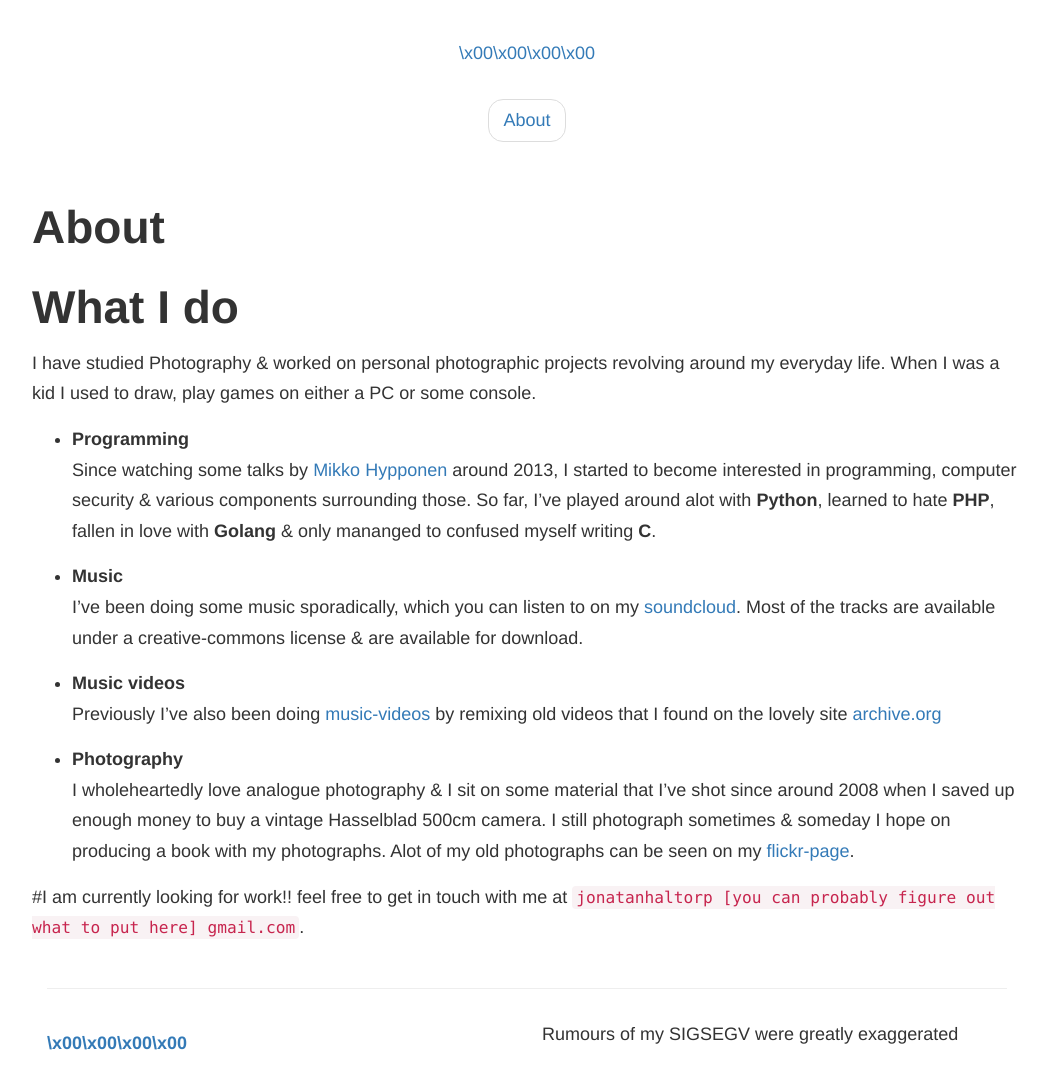
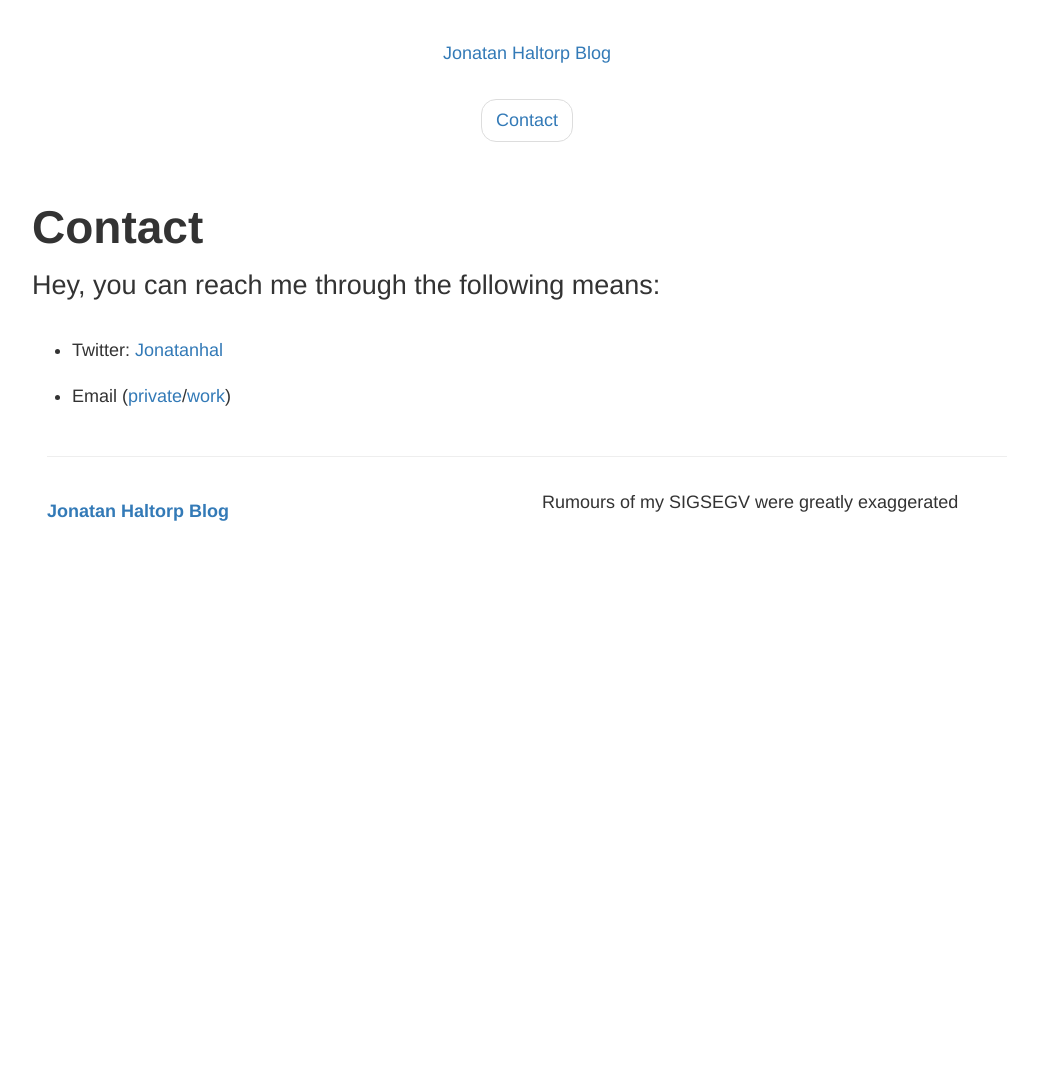
Before and after one commit to jonatanhal/jonatanhal.github.io, a Jekyll site: the page built from contact.md, in a window 1280 px wide. Shown: the whole page, without its empty margins (113-1159 px from the left). Built offline with Jekyll 4.4.1, drawn with Linux system fonts in a browser that asks for light colours; after the commit the page ends 900 px from its top, so only the background shows below that.

Commit message:
correct title, updated new contact page

```diff
--- a/_config.yml
+++ b/_config.yml
@@ -1,5 +1,5 @@
 # Site settings
-title:			\x00\x00\x00\x00
+title:			'Jonatan Haltorp Blog'
 tagline:		'[REDACTED]'
 
 description: 		"Rumours of my SIGSEGV were greatly exaggerated"
--- a/about.md
+++ /dev/null
@@ -1,42 +0,0 @@
----
-layout: page
-title: About
-permalink: /about/
----
-
-# What I do
-
-I have studied Photography & worked on personal photographic projects
-revolving around my everyday life. When I was a kid I used to draw,
-play games on either a PC or some console.
-
-* **Programming**
-  Since watching some talks by
-  [Mikko Hypponen](https://twitter.com/mikko) around 2013, I started
-  to become interested in programming, computer security & various
-  components surrounding those. So far, I've played around alot with
-  **Python**, learned to hate **PHP**, fallen in love with **Golang** & only
-  mananged to confused myself writing **C**.
-
-* **Music**
-  I've been doing some music sporadically, which you can listen to on
-  my [soundcloud](http://soundcloud.com/ism-1).  Most of the tracks
-  are available under a creative-commons license & are available for
-  download.
-
-* **Music videos**
-  Previously I've also been doing
-  [music-videos](https://vimeo.com/user6476808) by remixing old videos
-  that I found on the lovely site [archive.org](https://archive.org)
-
-* **Photography**
-  I wholeheartedly love analogue photography & I sit on some material
-  that I've shot since around 2008 when I saved up enough money to buy
-  a vintage Hasselblad 500cm camera. I still photograph sometimes &
-  someday I hope on producing a book with my photographs. Alot of my
-  old photographs can be seen on my [flickr-page](https://www.flickr.com/photos/jonatanhaltorp/).
-
-#I am currently looking for work!!
-feel free to get in touch with me at
-`jonatanhaltorp [you can probably figure out what to put here]
-gmail.com`.
--- /dev/null
+++ b/contact.md
@@ -0,0 +1,11 @@
+---
+layout: page
+title: Contact
+permalink: /about/
+---
+
+<p class="lead">Hey, you can reach me through the following means:</p>
+
+* Twitter: [Jonatanhal](https://twitter.com/jonatanhal)
+
+* Email ([private](http://pgp.mit.edu/pks/lookup?op=get&search=0x84BD91630842E36E)/[work](http://pgp.mit.edu/pks/lookup?op=get&search=0xE090D4BF75D24FFB))
```
